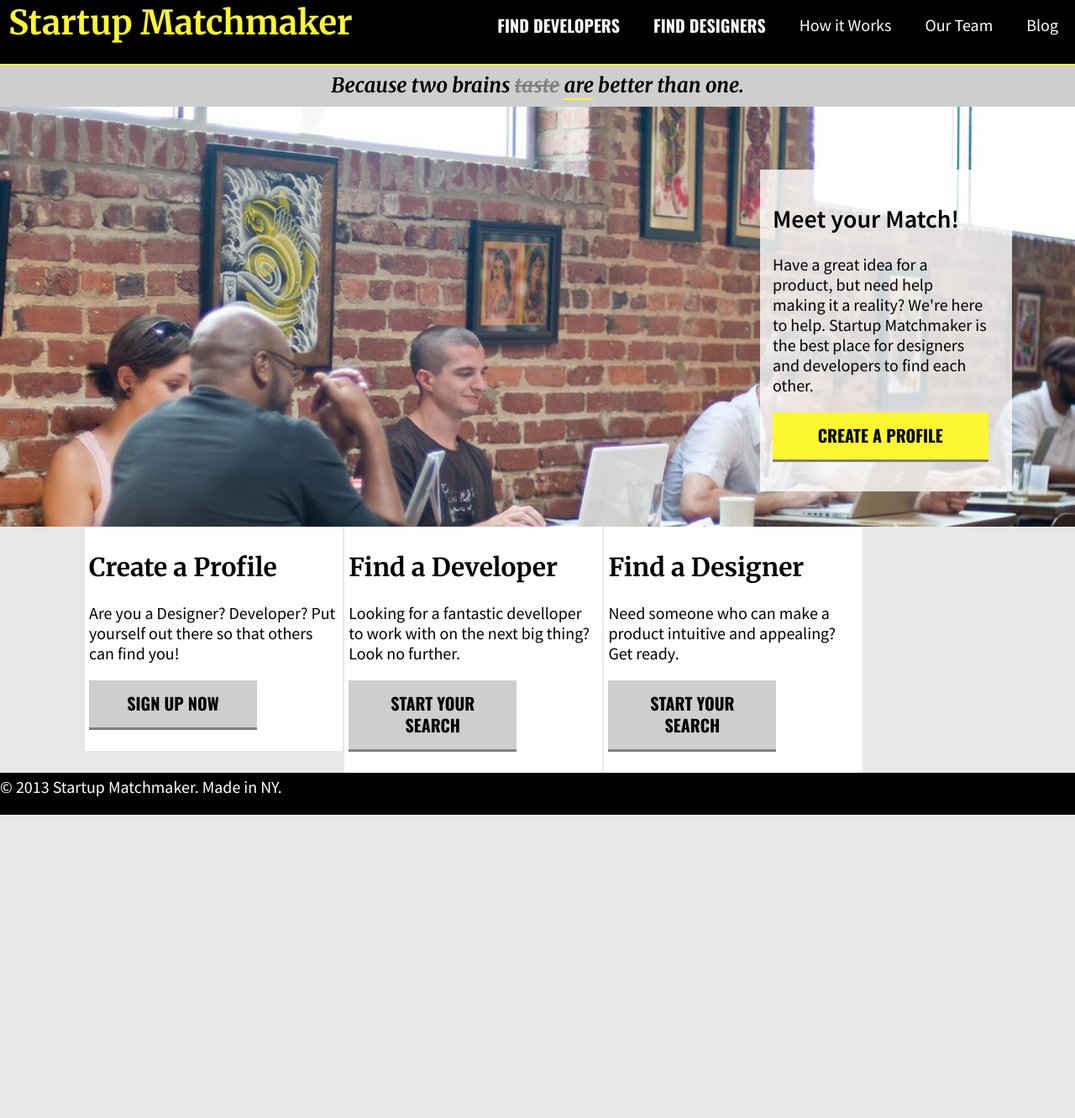
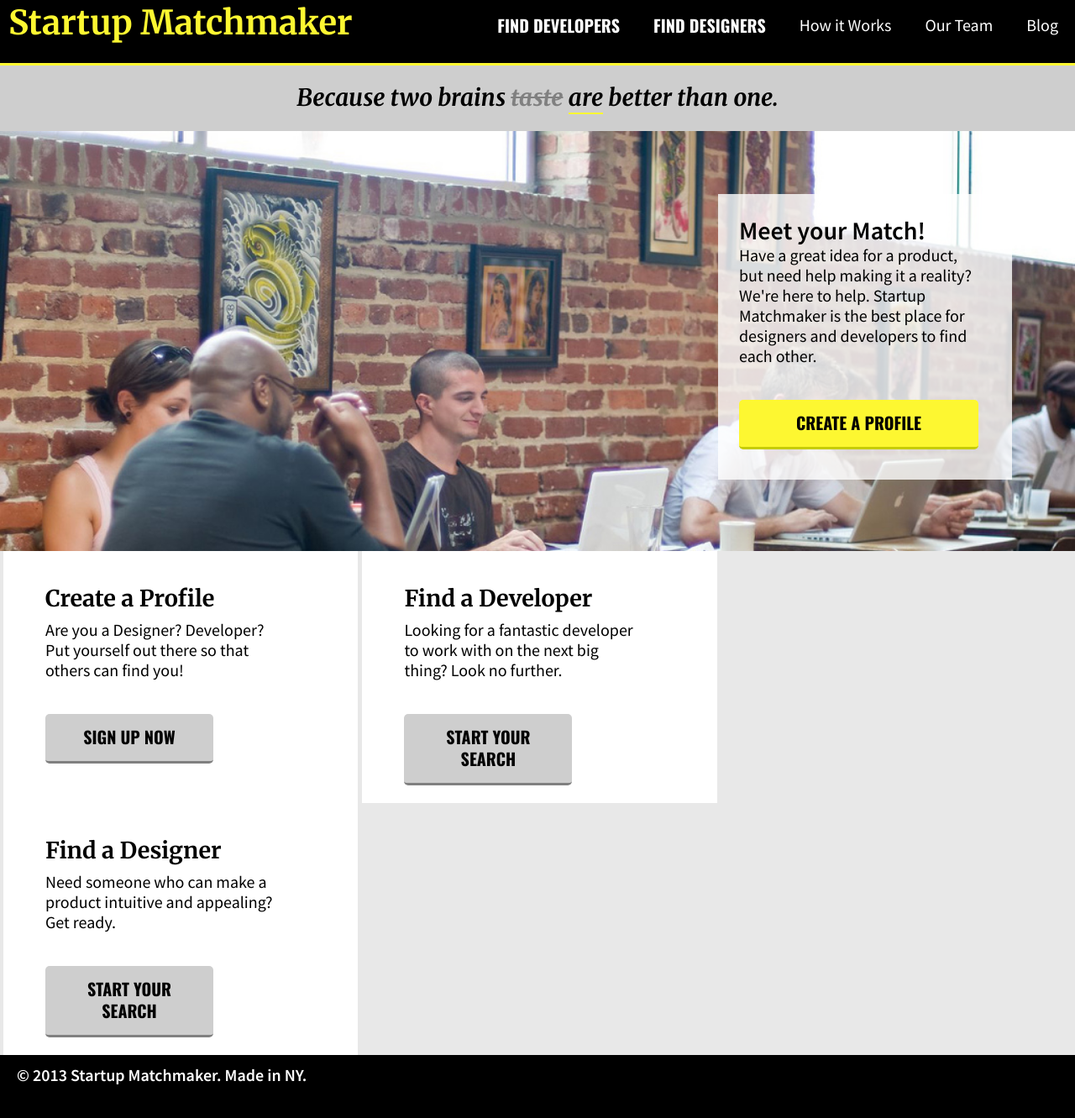
Before and after one commit to kejenga/ga, a plain HTML site: page week_03/lesson_05/startup_matchmaker/index.html in a window 1280 px wide. Shown: the part 22-1353 px from the top of the page at 84% size. Before the commit the page ends 992 px from the top, so only its background shows below. Drawn offline with nearby package versions, Linux system fonts and the light colour scheme.

Commit message:
Completed page
Changed bottom blocknotes to list items; gave buttons rounded corners.

```diff
--- a/week_03/lesson_05/startup_matchmaker/css/style.css
+++ b/week_03/lesson_05/startup_matchmaker/css/style.css
@@ -41,9 +41,9 @@ Developer @GA in NYC
 	padding: 0 10px 10px 0; /* note the padding around a left floated image */
 }
 
-/******************************************
-/* BASE STYLES
-/*******************************************/
+
+
+/*layout*/
 
 body {
      color: #000;
@@ -54,31 +54,35 @@ body {
      }
 
 
-/******************************************
-/* LAYOUT
-/*******************************************/
-
-/* Center the container */
-
 header {
      height: 100px;
      background-color: #000;
-     border-bottom: 2px solid #FDF731;
+     border-bottom: 3px solid #FDF731;
 }
 
-footer {
-     font-family: "Source Sans Pro", Arial, sans-serif;
-     height: 100px;
-     clear: both;
-}
-
-header h1 {
+header h1 a {
      font-family: "Merriweather", Georgia, serif;
+     font-size: 40px;
+     font-weight: 600;
+     text-decoration: none;
      color: #FDF731;
      float: left;
      margin-top: 25px;
      padding-left: 10px;
 }
+
+footer {
+     font-family: "Source Sans Pro", Arial, sans-serif;
+     font-weight: 600;
+     height: 75px;
+     clear: both;
+     margin: 0;
+     padding: 12px 20px;
+}
+
+
+
+/*nav bar*/
 
 nav {
      float: right;
@@ -112,12 +116,37 @@ footer {
 
 }
 
+
+
+/*header and banner additional styling*/
+
 #banner h2 {
+     font-size: 28px;
+     font-weight: 600;
      background-color: #cecece;
      text-align: center;
      margin: 0;
-     padding: 10px 0;
+     padding: 22px 0;
 }
+
+.subtitle {
+     font-family: "Merriweather", Georgia, serif;
+     font-size: 16px;
+     font-style: italic;
+}
+
+.line {
+     color: gray;
+     text-decoration: line-through;
+}
+
+.under {
+     border-bottom: 2px solid #FDF731;
+}
+
+
+
+/*page centre with pull-quote box*/
 
 #notes,
 #container {
@@ -137,9 +166,16 @@ footer {
 #container {
      background-color: rgba(255,255,255,.8);
      float: right;
-     width: 300px;
+     width: 350px;
+     height: 340px;
      margin: 75px 75px 0 0;
-     padding: 15px;
+     padding: 25px;
+}
+
+#container h2 {
+     font-family: "Source Sans Pro", Arial, sans-serif;
+     font-size: 30px;
+     font-weight: 600;
 }
 
 #container p {
@@ -147,23 +183,41 @@ footer {
      opacity: 1;
 }
 
+
+
+/*3-column layout at bottom of the page*/
+
 #notes {
      background-color: transparent;
-     margin: 0 100px;
-     width: 80%;
+     width: 100%;
+     margin: 0 auto;
+}
+
+#notes li {
+     float: left;
+     display: inline;
+     width: 33%;
+     height: 300px;
+     margin-left: 4px;
+     padding: 30px 100px 20px 50px;
+     overflow: hidden;
 }
 
 .blocknote {
      background-color: #fff;
-     float: left;
-     width: 30%;
      margin: 0px 1px;
-     padding: 5px;
 }
 
 .blocknote h2 {
      font-family: "Merriweather", Georgia, sans-serif;
+     font-size: 27px;
+     font-weight: 600;
+     padding: 10px 0
 }
+
+
+
+/*buttons*/
 
 .nav-em a,
 .button a {
@@ -186,37 +240,13 @@ footer {
      background-color: #cecece;
      width: 200px;
      border-bottom: 3px solid gray;
+     border-radius: 5px;
      padding: 15px;
+     margin: 40px 0;
      text-align: center;
 }
 
 .highlight {
-     background-color: #FDF731
+     background-color: #FDF731;
+     border-bottom: 3px solid #C6CC00;
 }
-
-.subtitle {
-     font-family: "Merriweather", Georgia, serif;
-     font-size: 16px;
-     font-style: italic;
-}
-
-.line {
-     color: gray;
-     text-decoration: line-through;
-}
-
-.under {
-     border-bottom: 2px solid #FDF731;
-}
-
-footer {
-     font-family: "Source Sans Pro", Arial, sans-serif;
-     height: 50px;
-     clear: both;
-     margin: 0;
-     padding: 5px 0;
-}
-
-/******************************************
-/* ADDITIONAL STYLES
-/*******************************************/
--- a/week_03/lesson_05/startup_matchmaker/index.html
+++ b/week_03/lesson_05/startup_matchmaker/index.html
@@ -8,7 +8,7 @@
 		<title>Blank Template</title>
 
 		<!-- external CSS link -->
-		<link rel="stylesheet" href="css/normalize.css">
+		<link rel="stylesheet" href="css/reset.css">
 		<link rel="stylesheet" href="css/style.css">
 		<link href='http://fonts.googleapis.com/css?family=Oswald:400,700' rel='stylesheet' type='text/css'>
 		<link href='http://fonts.googleapis.com/css?family=Merriweather:400,400italic,700,700italic' rel='stylesheet' type='text/css'>
@@ -19,7 +19,7 @@
 	</head>
 	<body>
 		<header>
-			<h1>Startup Matchmaker</h1>
+			<h1><a href="#">Startup Matchmaker</a></h1>
 
 			<nav>
 				<ul>
@@ -47,25 +47,25 @@
 			</section>
 		</div>
 
-			<section id="notes">
-				<div class="blocknote">
+			<ul id="notes">
+				<li class="blocknote">
 					<h2>Create a Profile</h2>
 					<p>Are you a Designer? Developer? Put yourself out there so that others can find you!</p>
 					<p class="button"><a href="#">Sign up now</a></p>
-				</div>
+				</li>
 
-				<div class="blocknote">
+				<li class="blocknote">
 					<h2>Find a Developer</h2>
-					<p>Looking for a fantastic develloper to work with on the next big thing? Look no further.</p>
+					<p>Looking for a fantastic developer to work with on the next big thing? Look no further.</p>
 					<p class="button"><a href="#">Start your search</a></p>
-				</div>
+				</li>
 
-				<div class="blocknote">
+				<li class="blocknote">
 					<h2>Find a Designer</h2>
 					<p>Need someone who can make a product intuitive and appealing? Get ready.</p>
 					<p class="button"><a href="#">Start your search</a></p>
-				</div>
-			</section>
+				</li>
+			</ul>
 		</main>
 
 		<footer>
```
Also changed, not shown: week_03/lesson_05/Lesson 5 Lecture Notes.txt.
